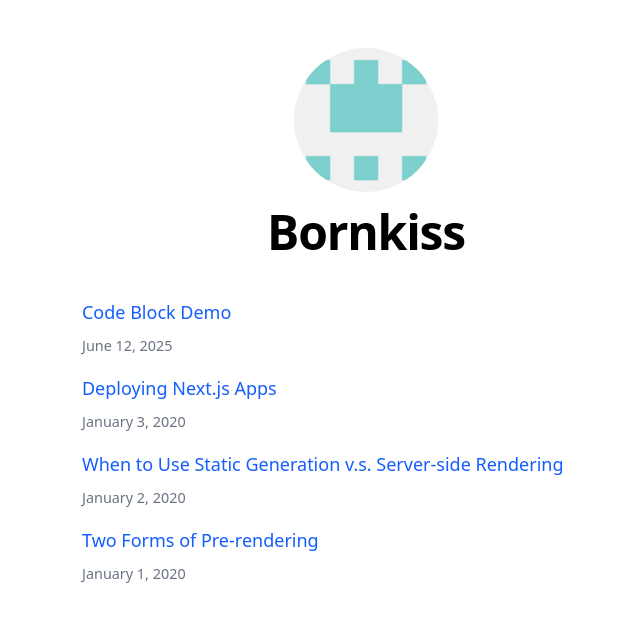
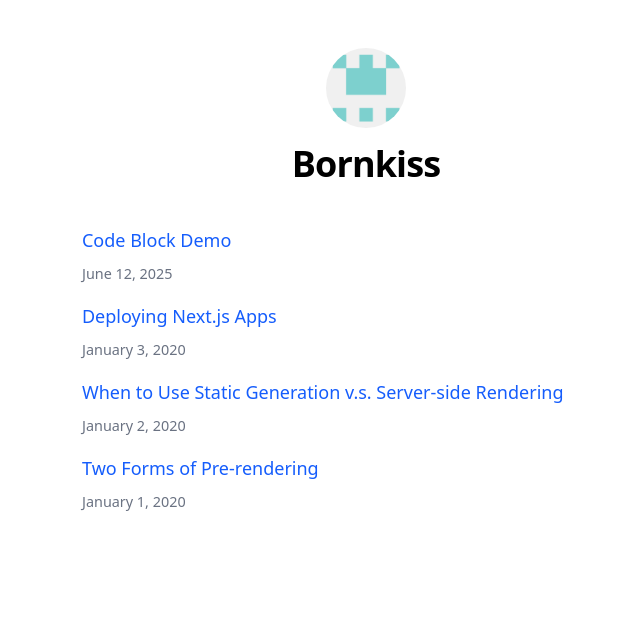
Before and after one commit to bornkiss/next-blog, a Next.js app: page / in a window 1280 px wide. Shown: the top 622 px of the page, without its empty margins (274-914 px from the left). Built offline with nearby package versions, Linux system fonts and the light colour scheme.

Commit message:
style: refactor layout (#10)

```diff
--- a/components/layout.js
+++ b/components/layout.js
@@ -31,30 +31,30 @@ export default function Layout({ children, home }) {
               priority
               src="/images/profile.jpg"
               className="rounded-full"
-              height={144}
-              width={144}
-              alt=""
+              height={80}
+              width={80}
+              alt={name}
             />
-            <h1 className="text-5xl font-extrabold my-4 tracking-tight">{name}</h1>
+            <h1 className="text-2xl sm:text-3xl lg:text-4xl font-extrabold my-4 tracking-tight">{name}</h1>
           </>
         ) : (
-          <>
+          <div className="flex items-center justify-start w-full mb-4">
             <Link href="/">
               <Image
                 priority
                 src="/images/profile.jpg"
-                className="rounded-full"
-                height={108}
-                width={108}
-                alt=""
+                className="rounded-full size-10"
+                height={100}
+                width={100}
+                alt={name}
               />
             </Link>
-            <h2 className="text-3xl font-bold my-4">
+            <h2 className="text-lg font-bold my-4 ml-4">
               <Link href="/" className="text-inherit hover:underline">
                 {name}
               </Link>
             </h2>
-          </>
+          </div>
         )}
       </header>
       <main>{children}</main>
```
